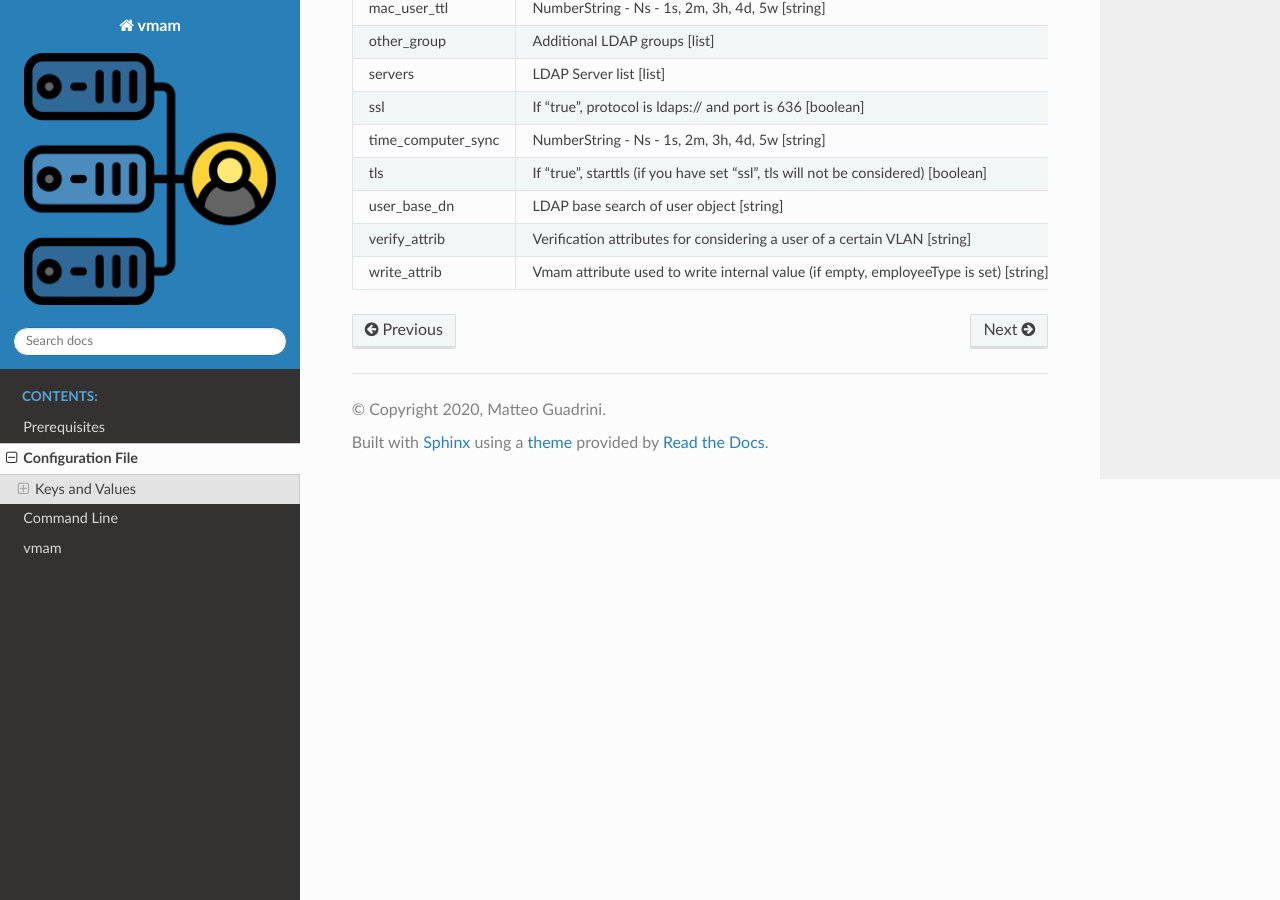
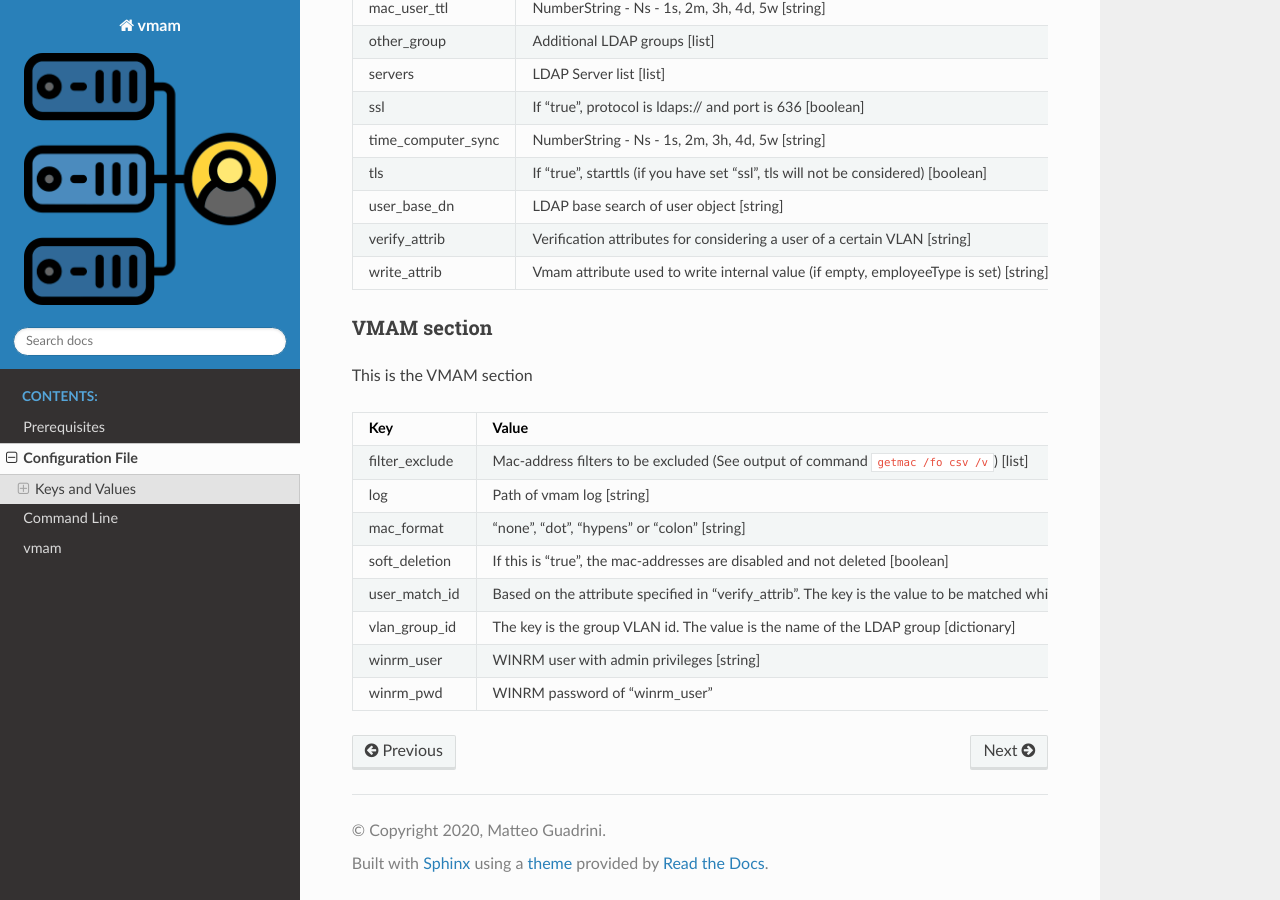
Before and after one commit to MatteoGuadrini/vmam, a Sphinx documentation site: the page built from docs/source/configuration.rst, in a window 1280 px wide and 900 px high, scrolled down 1404 px. Built offline with Sphinx 7.4.7 and the Read the Docs theme 2.0.0, drawn with Linux system fonts in a browser that asks for light colours.

Commit message:
Add VMAM table on configuration file docs

```diff
--- a/docs/source/configuration.rst
+++ b/docs/source/configuration.rst
@@ -81,3 +81,21 @@ user_base_dn            LDAP base search of user object [string]
 verify_attrib           Verification attributes for considering a user of a certain VLAN [string]
 write_attrib            Vmam attribute used to write internal value (if empty, employeeType is set) [string]
 ==================      ========================================
+
+VMAM section
+============
+
+This is the VMAM section
+
+==================      ========================================
+Key                     Value
+==================      ========================================
+filter_exclude          Mac-address filters to be excluded (See output of command ``getmac /fo csv /v``) [list]
+log                     Path of vmam log [string]
+mac_format              "none", "dot", "hypens" or "colon" [string]
+soft_deletion           If this is "true", the mac-addresses are disabled and not deleted [boolean]
+user_match_id           Based on the attribute specified in "verify_attrib". The key is the value to be matched while the value is the VLAN id [dictionary]
+vlan_group_id           The key is the group VLAN id. The value is the name of the LDAP group [dictionary]
+winrm_user              WINRM user with admin privileges [string]
+winrm_pwd               WINRM password of "winrm_user"
+==================      ========================================
```
